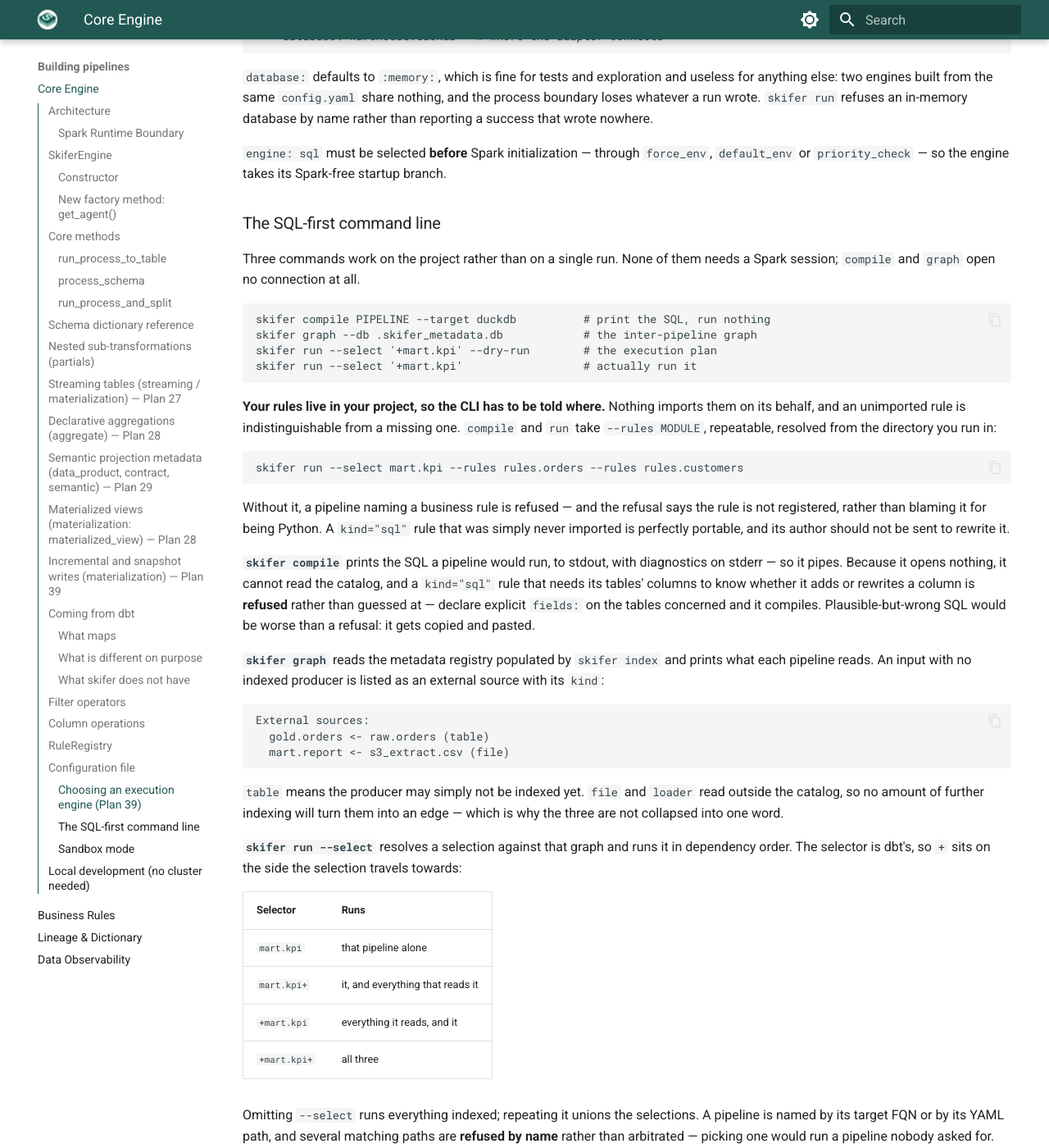
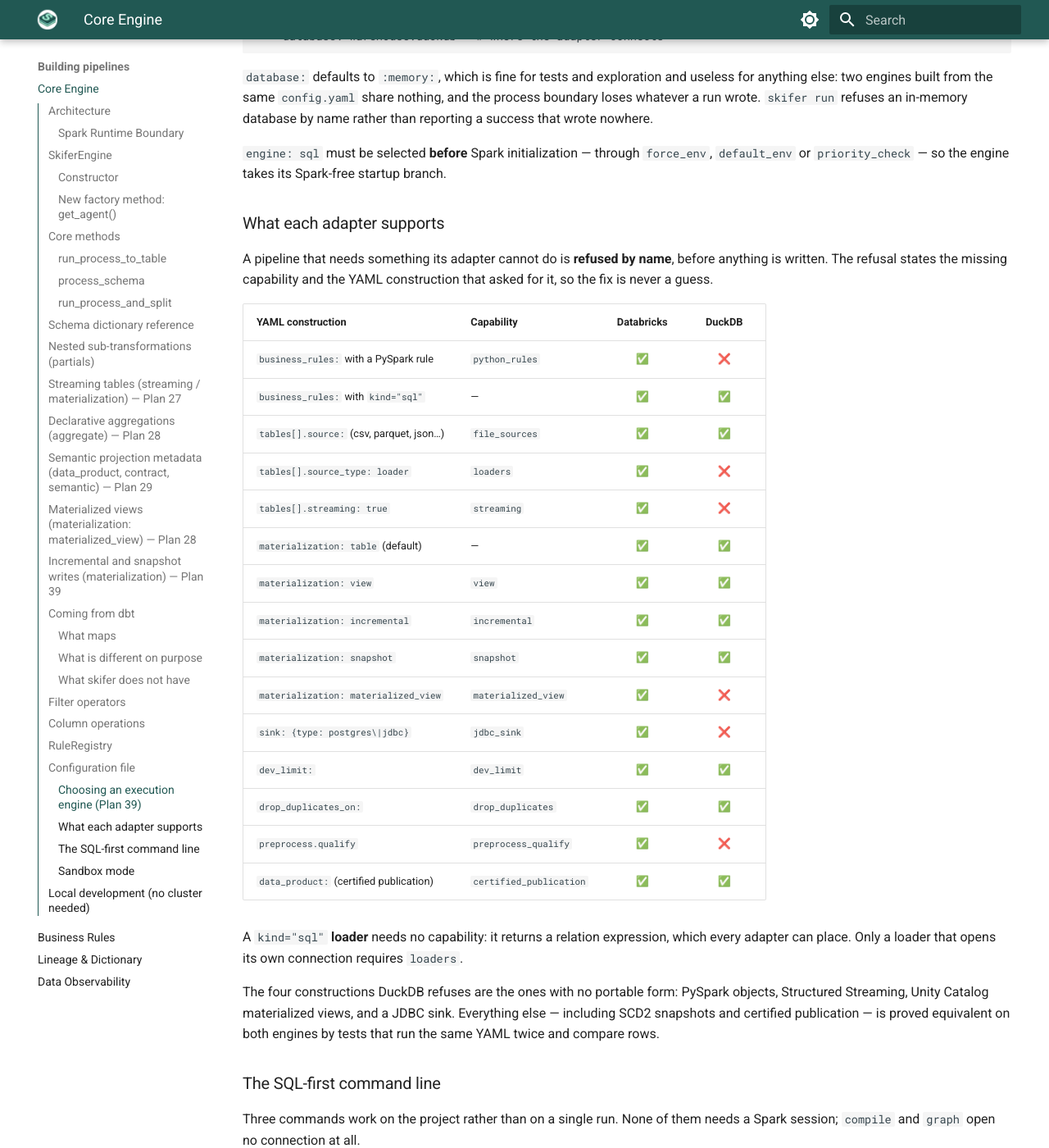
Before and after one commit to morzu117/skifer, an MkDocs documentation site: the page built from docs/core.md, in a window 1280 px wide and 1400 px high, scrolled down 18461 px. Shown: the whole window at 82% size. Built offline with MkDocs 1.6.1 and Material for MkDocs 9.7.7, drawn with Linux system fonts in a browser that asks for light colours.

Commit message:
docs(plan39-9): matrice de capacités par adaptateur, avec garde-fou de dérive
Co-Authored-By: Claude Opus 5 (1M context) <noreply@anthropic.com>

```diff
--- a/docs/core.md
+++ b/docs/core.md
@@ -869,6 +869,38 @@ an in-memory database by name rather than reporting a success that wrote nowhere
 `force_env`, `default_env` or `priority_check` — so the engine takes its Spark-free
 startup branch.
 
+### What each adapter supports
+
+A pipeline that needs something its adapter cannot do is **refused by name**, before
+anything is written. The refusal states the missing capability and the YAML construction
+that asked for it, so the fix is never a guess.
+
+| YAML construction | Capability | Databricks | DuckDB |
+|---|---|:--:|:--:|
+| `business_rules:` with a PySpark rule | `python_rules` | ✅ | ❌ |
+| `business_rules:` with `kind="sql"` | — | ✅ | ✅ |
+| `tables[].source:` (csv, parquet, json…) | `file_sources` | ✅ | ✅ |
+| `tables[].source_type: loader` | `loaders` | ✅ | ❌ |
+| `tables[].streaming: true` | `streaming` | ✅ | ❌ |
+| `materialization: table` (default) | — | ✅ | ✅ |
+| `materialization: view` | `view` | ✅ | ✅ |
+| `materialization: incremental` | `incremental` | ✅ | ✅ |
+| `materialization: snapshot` | `snapshot` | ✅ | ✅ |
+| `materialization: materialized_view` | `materialized_view` | ✅ | ❌ |
+| `sink: {type: postgres\|jdbc}` | `jdbc_sink` | ✅ | ❌ |
+| `dev_limit:` | `dev_limit` | ✅ | ✅ |
+| `drop_duplicates_on:` | `drop_duplicates` | ✅ | ✅ |
+| `preprocess.qualify` | `preprocess_qualify` | ✅ | ❌ |
+| `data_product:` (certified publication) | `certified_publication` | ✅ | ✅ |
+
+A `kind="sql"` **loader** needs no capability: it returns a relation expression, which
+every adapter can place. Only a loader that opens its own connection requires `loaders`.
+
+The four constructions DuckDB refuses are the ones with no portable form: PySpark
+objects, Structured Streaming, Unity Catalog materialized views, and a JDBC sink.
+Everything else — including SCD2 snapshots and certified publication — is proved
+equivalent on both engines by tests that run the same YAML twice and compare rows.
+
 ### The SQL-first command line
 
 Three commands work on the project rather than on a single run. None of them needs
```
Also changed, not shown: CHANGELOG.md (+5 -0 lines), 1 other file.
